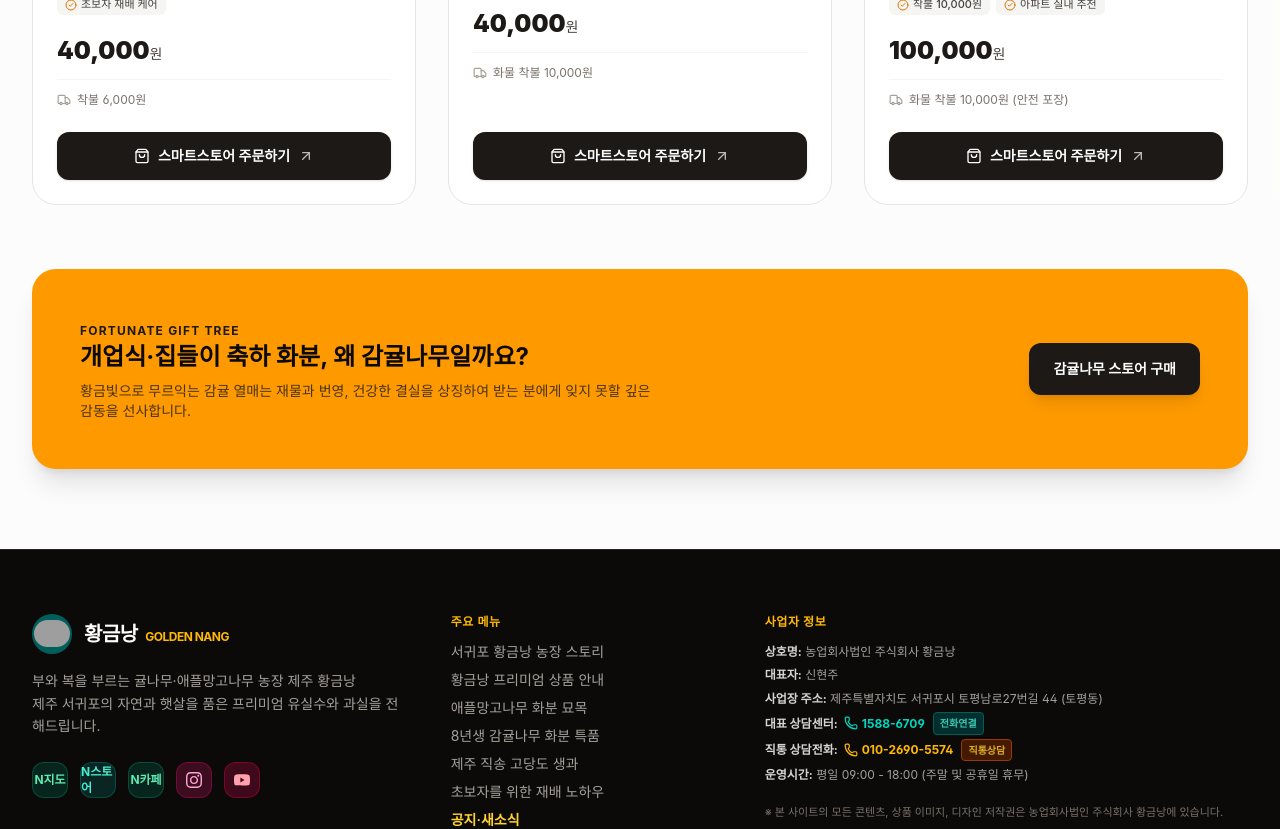
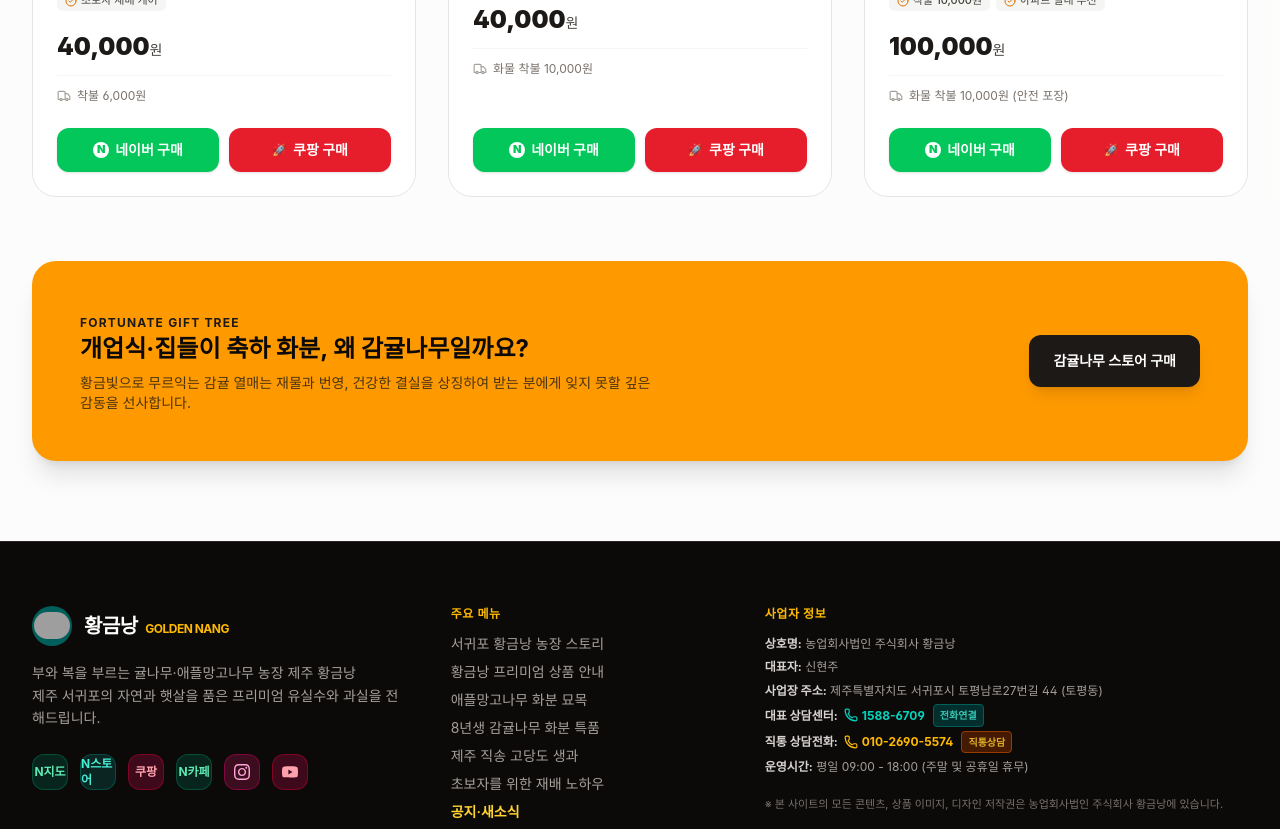
Before and after one commit to kcs5540/goldennang, a Next.js app: page /citrus in a window 1280 px wide. Shown: the part 1580-2409 px from the top of the page. Built offline with nearby package versions, Linux system fonts and the light colour scheme; no server answers; grey boxes are pictures that could not be loaded.

Commit message:
feat: implement dual checkout buttons (Naver & Coupang) for all products connected to official Coupang store

```diff
--- a/src/app/citrus/page.tsx
+++ b/src/app/citrus/page.tsx
@@ -115,16 +115,26 @@ export default function CitrusPage() {
                   </div>
                 </div>
 
-                <div className="p-6 pt-0">
+                <div className="p-6 pt-0 grid grid-cols-2 gap-2.5">
                   <a
-                    href={product.storeUrl}
+                    href={product.storeUrl || BRAND_INFO.links.smartstore}
                     target="_blank"
                     rel="noopener noreferrer"
-                    className="w-full py-3.5 px-4 rounded-xl bg-stone-900 hover:bg-amber-600 text-white font-bold text-sm flex items-center justify-center gap-2 shadow-sm transition-colors"
+                    className="py-3 px-2 sm:px-3 rounded-xl bg-[#03C75A] hover:bg-[#02b150] text-white font-bold text-xs sm:text-sm flex items-center justify-center gap-1.5 shadow-sm hover:shadow transition-all transform hover:-translate-y-0.5 text-center"
+                    title="네이버 스마트스토어에서 구매"
                   >
-                    <ShoppingBag className="w-4 h-4" />
-                    <span>스마트스토어 주문하기</span>
-                    <ArrowUpRight className="w-4 h-4 opacity-70" />
+                    <span className="w-4 h-4 rounded-full bg-white text-[#03C75A] text-[11px] font-black flex items-center justify-center leading-none shrink-0">N</span>
+                    <span className="truncate">네이버 구매</span>
+                  </a>
+                  <a
+                    href={product.coupangUrl || BRAND_INFO.links.coupang}
+                    target="_blank"
+                    rel="noopener noreferrer"
+                    className="py-3 px-2 sm:px-3 rounded-xl bg-[#E61E2B] hover:bg-[#c91823] text-white font-bold text-xs sm:text-sm flex items-center justify-center gap-1.5 shadow-sm hover:shadow transition-all transform hover:-translate-y-0.5 text-center"
+                    title="쿠팡 망고마을 황금낭 매장에서 구매"
+                  >
+                    <span className="text-xs shrink-0">🚀</span>
+                    <span className="truncate">쿠팡 구매</span>
                   </a>
                 </div>
               </div>
--- a/src/app/fresh-fruit/page.tsx
+++ b/src/app/fresh-fruit/page.tsx
@@ -115,16 +115,26 @@ export default function FreshFruitPage() {
                   </div>
                 </div>
 
-                <div className="p-6 pt-0">
+                <div className="p-6 pt-0 grid grid-cols-2 gap-2.5">
                   <a
-                    href={product.storeUrl}
+                    href={product.storeUrl || BRAND_INFO.links.smartstore}
                     target="_blank"
                     rel="noopener noreferrer"
-                    className="w-full py-3.5 px-4 rounded-xl bg-stone-900 hover:bg-rose-600 text-white font-bold text-sm flex items-center justify-center gap-2 shadow-sm transition-colors"
+                    className="py-3 px-2 sm:px-3 rounded-xl bg-[#03C75A] hover:bg-[#02b150] text-white font-bold text-xs sm:text-sm flex items-center justify-center gap-1.5 shadow-sm hover:shadow transition-all transform hover:-translate-y-0.5 text-center"
+                    title="네이버 스마트스토어에서 구매"
                   >
-                    <ShoppingBag className="w-4 h-4" />
-                    <span>스마트스토어 주문하기</span>
-                    <ArrowUpRight className="w-4 h-4 opacity-70" />
+                    <span className="w-4 h-4 rounded-full bg-white text-[#03C75A] text-[11px] font-black flex items-center justify-center leading-none shrink-0">N</span>
+                    <span className="truncate">네이버 구매</span>
+                  </a>
+                  <a
+                    href={product.coupangUrl || BRAND_INFO.links.coupang}
+                    target="_blank"
+                    rel="noopener noreferrer"
+                    className="py-3 px-2 sm:px-3 rounded-xl bg-[#E61E2B] hover:bg-[#c91823] text-white font-bold text-xs sm:text-sm flex items-center justify-center gap-1.5 shadow-sm hover:shadow transition-all transform hover:-translate-y-0.5 text-center"
+                    title="쿠팡 망고마을 황금낭 매장에서 구매"
+                  >
+                    <span className="text-xs shrink-0">🚀</span>
+                    <span className="truncate">쿠팡 구매</span>
                   </a>
                 </div>
               </div>
--- a/src/app/mango-tree/page.tsx
+++ b/src/app/mango-tree/page.tsx
@@ -115,16 +115,26 @@ export default function MangoTreePage() {
                   </div>
                 </div>
 
-                <div className="p-6 pt-0">
+                <div className="p-6 pt-0 grid grid-cols-2 gap-2.5">
                   <a
-                    href={product.storeUrl}
+                    href={product.storeUrl || BRAND_INFO.links.smartstore}
                     target="_blank"
                     rel="noopener noreferrer"
-                    className="w-full py-3.5 px-4 rounded-xl bg-stone-900 hover:bg-teal-700 text-white font-bold text-sm flex items-center justify-center gap-2 shadow-sm transition-colors"
+                    className="py-3 px-2 sm:px-3 rounded-xl bg-[#03C75A] hover:bg-[#02b150] text-white font-bold text-xs sm:text-sm flex items-center justify-center gap-1.5 shadow-sm hover:shadow transition-all transform hover:-translate-y-0.5 text-center"
+                    title="네이버 스마트스토어에서 구매"
                   >
-                    <ShoppingBag className="w-4 h-4" />
-                    <span>스마트스토어 주문하기</span>
-                    <ArrowUpRight className="w-4 h-4 opacity-70" />
+                    <span className="w-4 h-4 rounded-full bg-white text-[#03C75A] text-[11px] font-black flex items-center justify-center leading-none shrink-0">N</span>
+                    <span className="truncate">네이버 구매</span>
+                  </a>
+                  <a
+                    href={product.coupangUrl || BRAND_INFO.links.coupang}
+                    target="_blank"
+                    rel="noopener noreferrer"
+                    className="py-3 px-2 sm:px-3 rounded-xl bg-[#E61E2B] hover:bg-[#c91823] text-white font-bold text-xs sm:text-sm flex items-center justify-center gap-1.5 shadow-sm hover:shadow transition-all transform hover:-translate-y-0.5 text-center"
+                    title="쿠팡 망고마을 황금낭 매장에서 구매"
+                  >
+                    <span className="text-xs shrink-0">🚀</span>
+                    <span className="truncate">쿠팡 구매</span>
                   </a>
                 </div>
               </div>
--- a/src/app/products/page.tsx
+++ b/src/app/products/page.tsx
@@ -162,16 +162,26 @@ export default function ProductsPage() {
                   </div>
                 </div>
 
-                <div className="p-6 pt-0">
+                <div className="p-6 pt-0 grid grid-cols-2 gap-2.5">
                   <a
-                    href={product.storeUrl}
+                    href={product.storeUrl || BRAND_INFO.links.smartstore}
                     target="_blank"
                     rel="noopener noreferrer"
-                    className="w-full py-3.5 px-4 rounded-xl bg-stone-900 hover:bg-teal-700 text-white font-bold text-sm flex items-center justify-center gap-2 shadow-sm transition-colors"
+                    className="py-3 px-2 sm:px-3 rounded-xl bg-[#03C75A] hover:bg-[#02b150] text-white font-bold text-xs sm:text-sm flex items-center justify-center gap-1.5 shadow-sm hover:shadow transition-all transform hover:-translate-y-0.5 text-center"
+                    title="네이버 스마트스토어에서 구매"
                   >
-                    <ShoppingBag className="w-4 h-4" />
-                    <span>스마트스토어 주문하기</span>
-                    <ArrowUpRight className="w-4 h-4 opacity-70" />
+                    <span className="w-4 h-4 rounded-full bg-white text-[#03C75A] text-[11px] font-black flex items-center justify-center leading-none shrink-0">N</span>
+                    <span className="truncate">네이버 구매</span>
+                  </a>
+                  <a
+                    href={product.coupangUrl || BRAND_INFO.links.coupang}
+                    target="_blank"
+                    rel="noopener noreferrer"
+                    className="py-3 px-2 sm:px-3 rounded-xl bg-[#E61E2B] hover:bg-[#c91823] text-white font-bold text-xs sm:text-sm flex items-center justify-center gap-1.5 shadow-sm hover:shadow transition-all transform hover:-translate-y-0.5 text-center"
+                    title="쿠팡 망고마을 황금낭 매장에서 구매"
+                  >
+                    <span className="text-xs shrink-0">🚀</span>
+                    <span className="truncate">쿠팡 구매</span>
                   </a>
                 </div>
               </div>
--- a/src/components/Footer.tsx
+++ b/src/components/Footer.tsx
@@ -47,6 +47,15 @@ export default function Footer() {
                 title="네이버 스마트스토어"
               >
                 N스토어
+              </a>
+              <a
+                href={BRAND_INFO.links.coupang}
+                target="_blank"
+                rel="noopener noreferrer"
+                className="w-9 h-9 rounded-xl bg-rose-900/40 hover:bg-rose-700 text-rose-300 hover:text-white border border-rose-700/50 flex items-center justify-center transition-colors text-xs font-bold"
+                title="쿠팡 공식 매장 (망고마을 황금낭)"
+              >
+                쿠팡
               </a>
               <a
                 href={BRAND_INFO.links.cafe}
--- a/src/components/ProductShowcase.tsx
+++ b/src/components/ProductShowcase.tsx
@@ -151,17 +151,27 @@ export default function ProductShowcase({ onSelectProduct, onOpenInquiryModal }:
                 </div>
               </div>
 
-              {/* Bottom Actions */}
-              <div className="p-6 pt-0">
+              {/* Bottom Actions - Dual Channel (Naver & Coupang) */}
+              <div className="p-6 pt-0 grid grid-cols-2 gap-2.5">
                 <a
-                  href={product.storeUrl}
+                  href={product.storeUrl || BRAND_INFO.links.smartstore}
                   target="_blank"
                   rel="noopener noreferrer"
-                  className="w-full py-3.5 px-4 rounded-xl bg-stone-900 hover:bg-teal-700 text-white font-bold text-sm flex items-center justify-center gap-2 shadow-sm transition-colors"
+                  className="py-3 px-2 sm:px-3 rounded-xl bg-[#03C75A] hover:bg-[#02b150] text-white font-bold text-xs sm:text-sm flex items-center justify-center gap-1.5 shadow-sm hover:shadow transition-all transform hover:-translate-y-0.5 text-center"
+                  title="네이버 스마트스토어에서 구매하기"
                 >
-                  <ShoppingBag className="w-4 h-4" />
-                  <span>스토어에서 구매하기</span>
-                  <ArrowUpRight className="w-4 h-4 opacity-70" />
+                  <span className="w-4 h-4 rounded-full bg-white text-[#03C75A] text-[11px] font-black flex items-center justify-center leading-none shrink-0">N</span>
+                  <span className="truncate">네이버 구매</span>
+                </a>
+                <a
+                  href={product.coupangUrl || BRAND_INFO.links.coupang}
+                  target="_blank"
+                  rel="noopener noreferrer"
+                  className="py-3 px-2 sm:px-3 rounded-xl bg-[#E61E2B] hover:bg-[#c91823] text-white font-bold text-xs sm:text-sm flex items-center justify-center gap-1.5 shadow-sm hover:shadow transition-all transform hover:-translate-y-0.5 text-center"
+                  title="쿠팡 망고마을 황금낭 매장에서 구매하기"
+                >
+                  <span className="text-xs shrink-0">🚀</span>
+                  <span className="truncate">쿠팡 구매</span>
                 </a>
               </div>
             </div>
--- a/src/data/index.ts
+++ b/src/data/index.ts
@@ -13,6 +13,7 @@ export const BRAND_INFO = {
   meaning: '황금낭의 "낭"은 제주 방언으로 "나무"를 뜻합니다. 황금빛 과실이 주렁주렁 열려 가정과 일터에 재물과 행복을 가져다주는 길조의 나무입니다.',
   links: {
     smartstore: 'https://smartstore.naver.com/goldennang',
+    coupang: 'https://link.coupang.com/re/SHOPPAGESHAREVID?pageKey=A00490832&lptag=A00490832&sourceType2=brandstore_share&title=%EB%A7%9D%EA%B3%A0%EB%A7%88%EC%9D%84%20%ED%99%A9%EA%B8%88%EB%82%AD&destUrl=https%3A%2F%2Fshop.coupang.com%2Fvid%2FA00490832%3Fsource%3Dbrandstore_share',
     talkTalk: 'https://talk.naver.com/ct/w4h3f0', // 스마트스토어 1:1 톡톡 연동
     kakaoChannel: 'https://pf.kakao.com/_goldennang', // 카카오톡 채널 1:1 채팅
     cafe: 'https://cafe.naver.com/goldennang',
--- a/src/types/index.ts
+++ b/src/types/index.ts
@@ -15,6 +15,7 @@ export interface Product {
   additionalImages?: string[];
   deliveryInfo: string;
   storeUrl: string;
+  coupangUrl?: string;
   isSoldOut?: boolean;
 }
 
```
Also changed, not shown: src/components/HeroBanner.tsx (+13 -3 lines).
